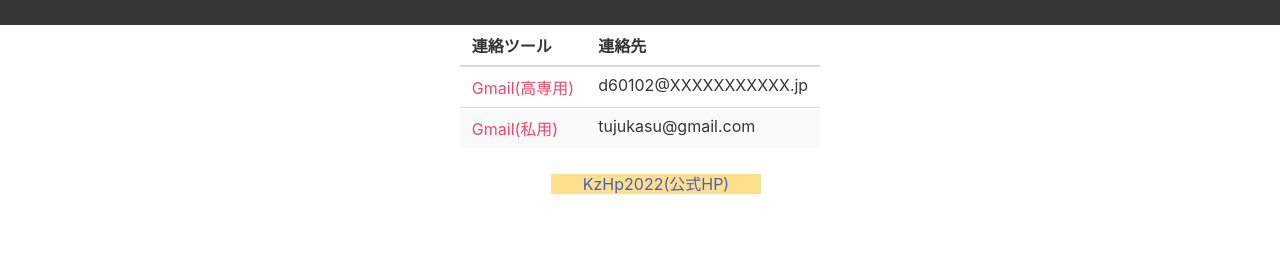
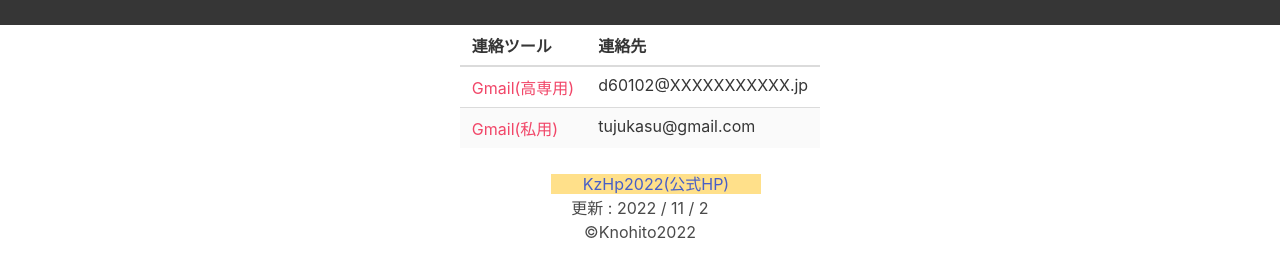
Before and after one commit to Roposaimitukozo/kinkyu, a plain HTML site: page index.html in a window 1280 px wide. Shown: the part 107-384 px from the top of the page. Drawn offline with nearby package versions, Linux system fonts and the light colour scheme.

Commit message:
Update index.html

```diff
--- a/index.html
+++ b/index.html
@@ -35,6 +35,12 @@
 
    <a href="https://roposaimitukozo60kosen.on.drv.tw/www.kzhp2022.com/" targer="_blank" class="has-background-warning">　　KzHp2022(公式HP)　　</a>
 
+   <!--コピーライト-->
+    <div style = "has-text-right">
+		  <p>更新 : 2022 / 11 / 2</p>
+		  <p>©Knohito2022</p>
+	  </div>
+   <!--コピーライト 終-->
   </center>
   </body>
 </html>
```
